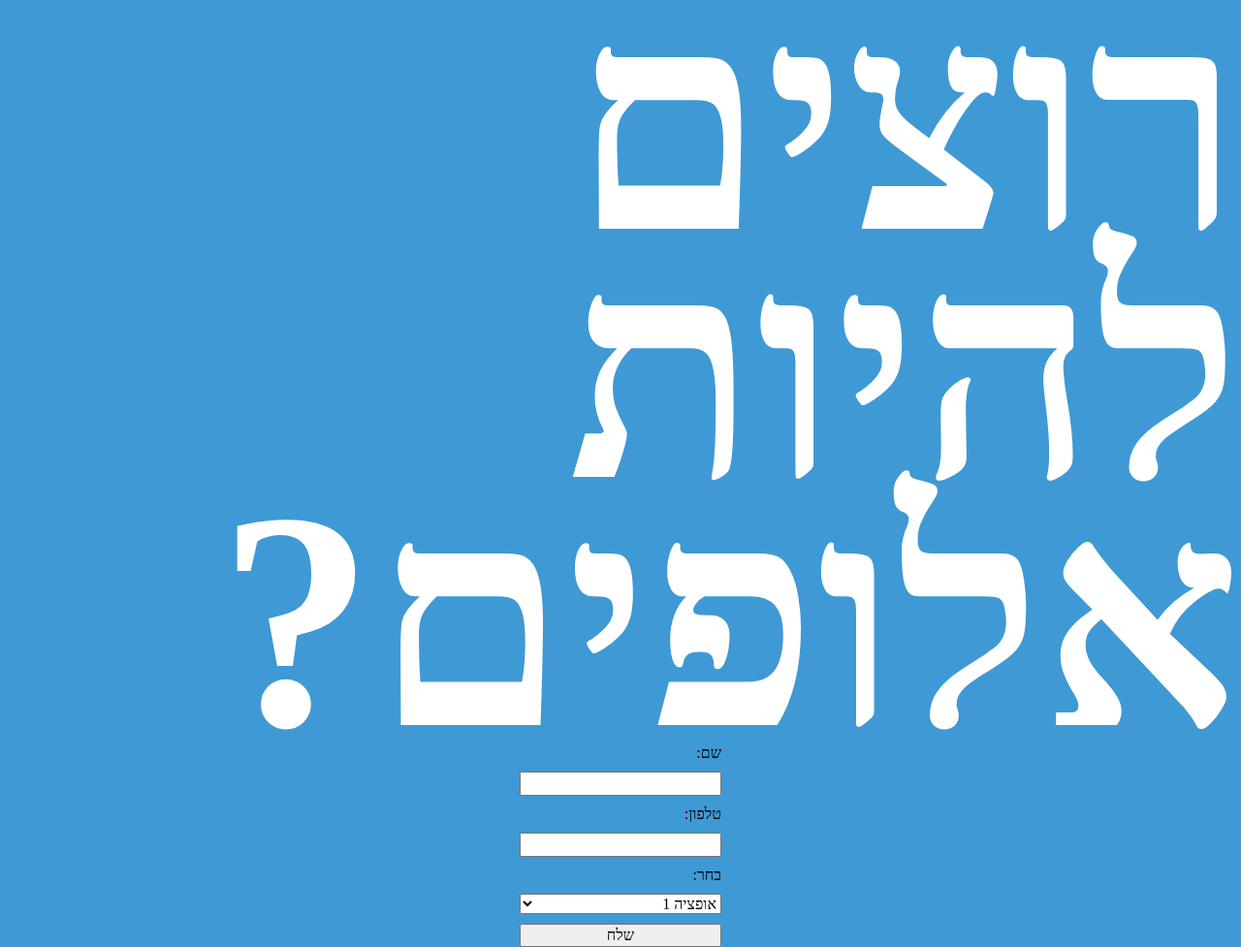
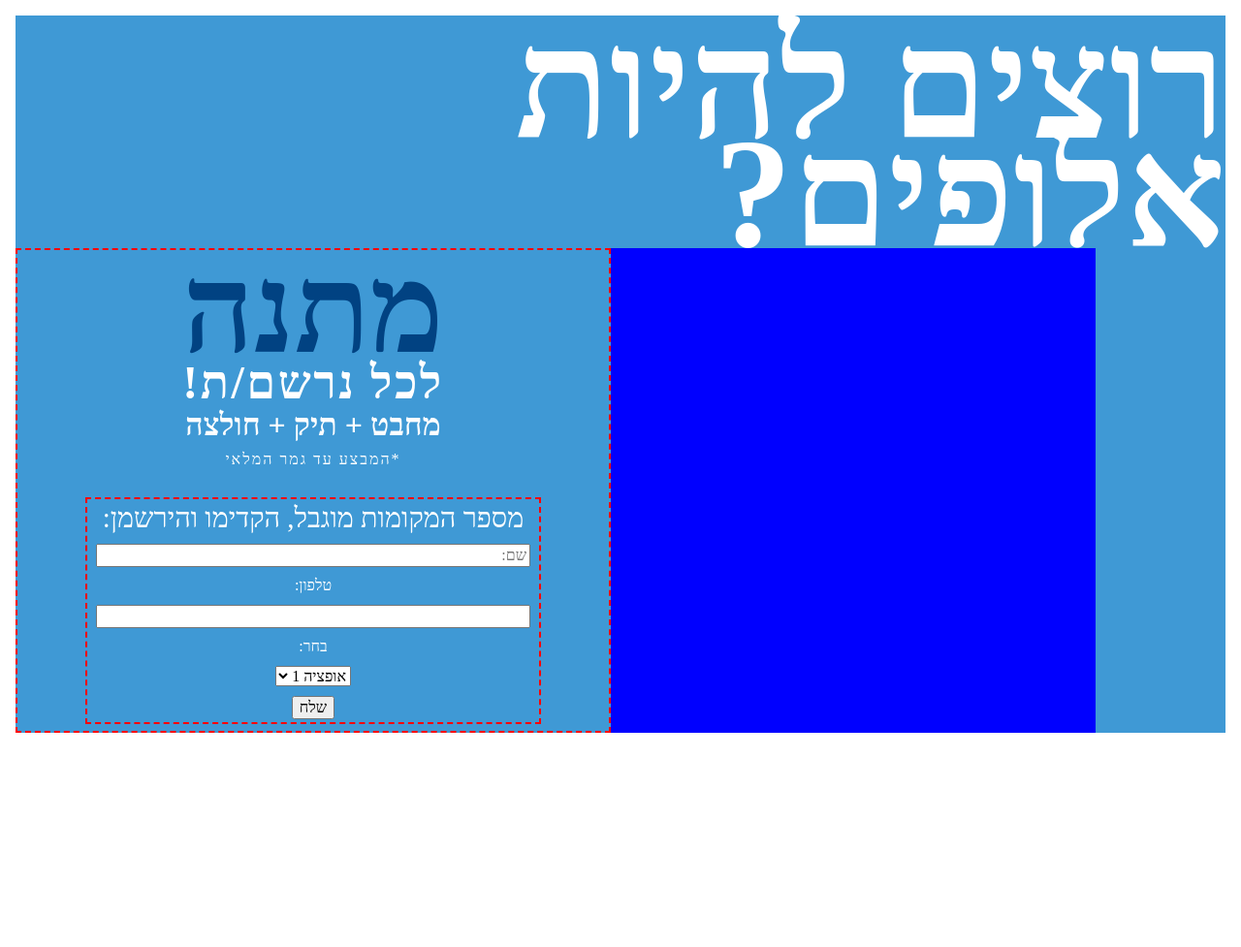
Before and after one commit to anvianvi/tennis-landing-form, a plain HTML site: page index.html in a window 1280 px wide. Shown: the whole page at 97% size. After the commit the page ends 800 px from the top, so only its background shows below. Drawn offline with Linux system fonts and the light colour scheme.

Commit message:
feat:  basic ctructure of main

```diff
--- a/index.html
+++ b/index.html
@@ -17,19 +17,35 @@
   <body class="body">
     <main class="main">
       <h1>רוצים להיות אלופים?</h1>
-      <div class="content-container"></div>
-      <div class="left-side"></div>
-      <div class="right-side"></div>
+      <div class="content-container">
+        <div class="left-side">
+          <h3 class="h3">מתנה</h3>
+          <span class="gift-line-1">לכל נרשם/ת!</span>
+          <span class="gift-line-2">מחבט + תיק + חולצה</span>
+          <span class="gift-line-3">*המבצע עד גמר המלאי</span>
 
-      <form id="crmForm" method="post">
-        <label for="name">שם:</label>
-        <input type="text" id="name" name="name" required />
+          <form id="crmForm" method="post" class="application-form">
+            <span>מספר המקומות מוגבל, הקדימו והירשמן:</span>
+            <input
+              type="text"
+              id="name"
+              name="name"
+              required
+              autocomplete="off"
+              placeholder="שם:"
+            />
 
             <label for="phone">טלפון:</label>
-        <input type="tel" id="phone" name="phone" required />
+            <input
+              type="tel"
+              id="phone"
+              name="phone"
+              required
+              autocomplete="off"
+            />
 
             <label for="selection">בחר:</label>
-        <select id="selection" name="selection" required>
+            <select id="selection" name="selection" required autocomplete="off">
               <option value="option1">אופציה 1</option>
               <option value="option2">אופציה 2</option>
               <option value="option3">אופציה 3</option>
@@ -37,6 +53,9 @@
 
             <button type="submit">שלח</button>
           </form>
+        </div>
+        <div class="right-side"></div>
+      </div>
     </main>
     <footer class="footer"></footer>
     <script src="./script.js"></script>
--- a/style.css
+++ b/style.css
@@ -1,7 +1,13 @@
 body,
-h1 {
+h1,
+h3 {
   margin: 0;
   padding: 0;
+}
+
+body {
+  border: #fff solid 1rem;
+  color: #fff;
 }
 
 main {
@@ -9,19 +15,73 @@ main {
   flex-direction: column;
   align-items: center;
   background-color: #3f99d5;
+  padding-top: 1rem;
 }
 
 h1 {
-  color: #fff;
-  font-size: 20rem;
-  font-weight: 700;
-  line-height: 0.8;
+  font-size: 10rem;
+  font-weight: bold;
+  line-height: 0.7;
 }
 
-form {
+.content-container {
+  display: flex;
+  align-self: end;
+  flex-direction: row-reverse;
+}
+.left-side {
+  border: 2px dashed red;
+  min-width: 610px;
   display: flex;
   flex-direction: column;
-  max-width: 500px;
-  margin-inline: auto;
+  align-items: center;
+
+  .h3 {
+    color: #014282;
+    font-size: 8rem;
+    line-height: 0.9;
+    font-weight: bold;
+    padding-top: 5px;
+  }
+
+  .gift-line-1 {
+    font-size: 3rem;
+    font-weight: bold;
+    line-height: 0.7;
+    letter-spacing: 2.5px;
+    margin-bottom: 0.5rem;
+  }
+  .gift-line-2 {
+    font-weight: bold;
+    font-size: 2rem;
+    margin-bottom: 0.5rem;
+  }
+  .gift-line-3 {
+    letter-spacing: 2px;
+    margin-bottom: 30px;
+  }
+}
+.right-side {
+  background: blue;
+  min-width: 500px;
+  height: 500px;
+}
+
+.application-form {
+  box-sizing: border-box;
+  border: 2px dashed red;
+  display: flex;
+  flex-direction: column;
+  align-items: center;
+  width: 470px;
   gap: 10px;
+  padding: 3px 13px;
+
+  span {
+    font-size: 1.8rem;
+  }
+
+  input {
+    width: 100%;
+  }
 }
```
Lines whose indentation alone changed are shown as unchanged.
